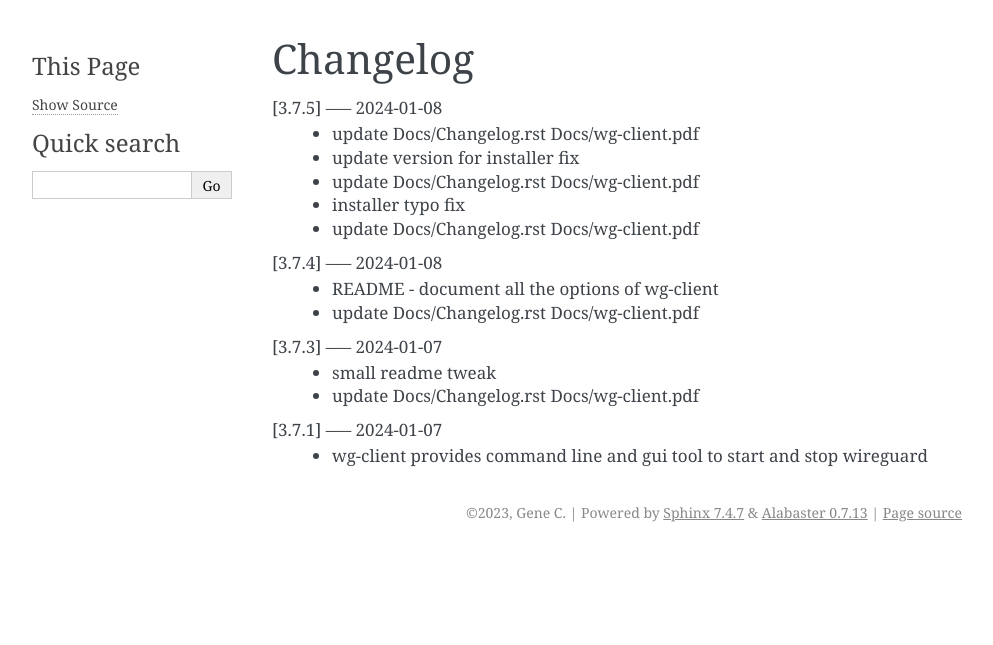
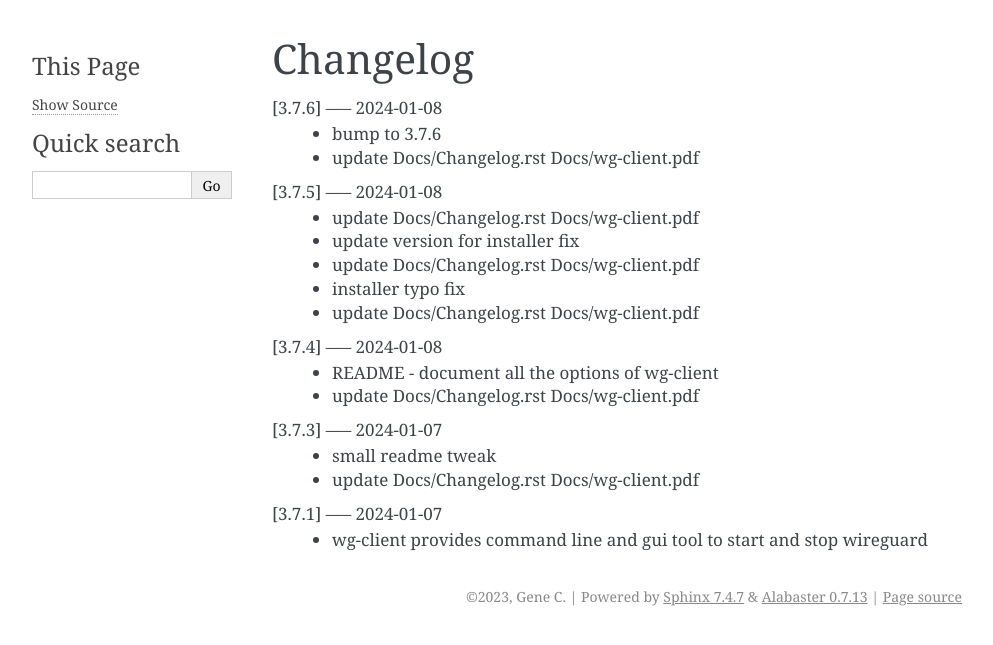
Before and after one commit to gene-git/wg-client, a Sphinx documentation site: the page built from Docs/Changelog.rst, in a window 1280 px wide. Shown: the top 645 px of the page, without its empty margins (148-1141 px from the left). Built offline with Sphinx 7.4.7, drawn with Linux system fonts in a browser that asks for light colours.

Commit message:
update Docs/Changelog.rst Docs/wg-client.pdf

```diff
--- a/Docs/Changelog.rst
+++ b/Docs/Changelog.rst
@@ -1,5 +1,9 @@
 Changelog
 =========
+
+[3.7.6] ----- 2024-01-08
+ * bump to 3.7.6
+ * update Docs/Changelog.rst Docs/wg-client.pdf
 
 [3.7.5] ----- 2024-01-08
  * update Docs/Changelog.rst Docs/wg-client.pdf
```
Also changed, not shown: 1 other file.
